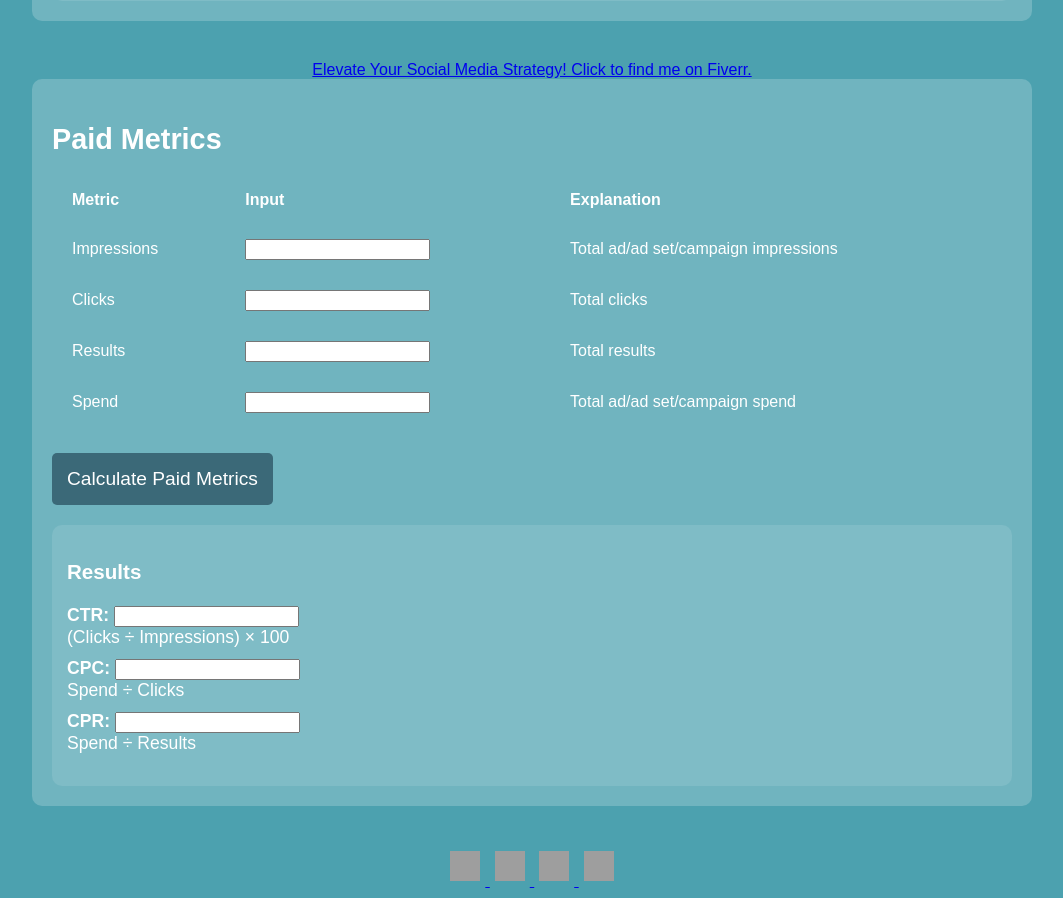
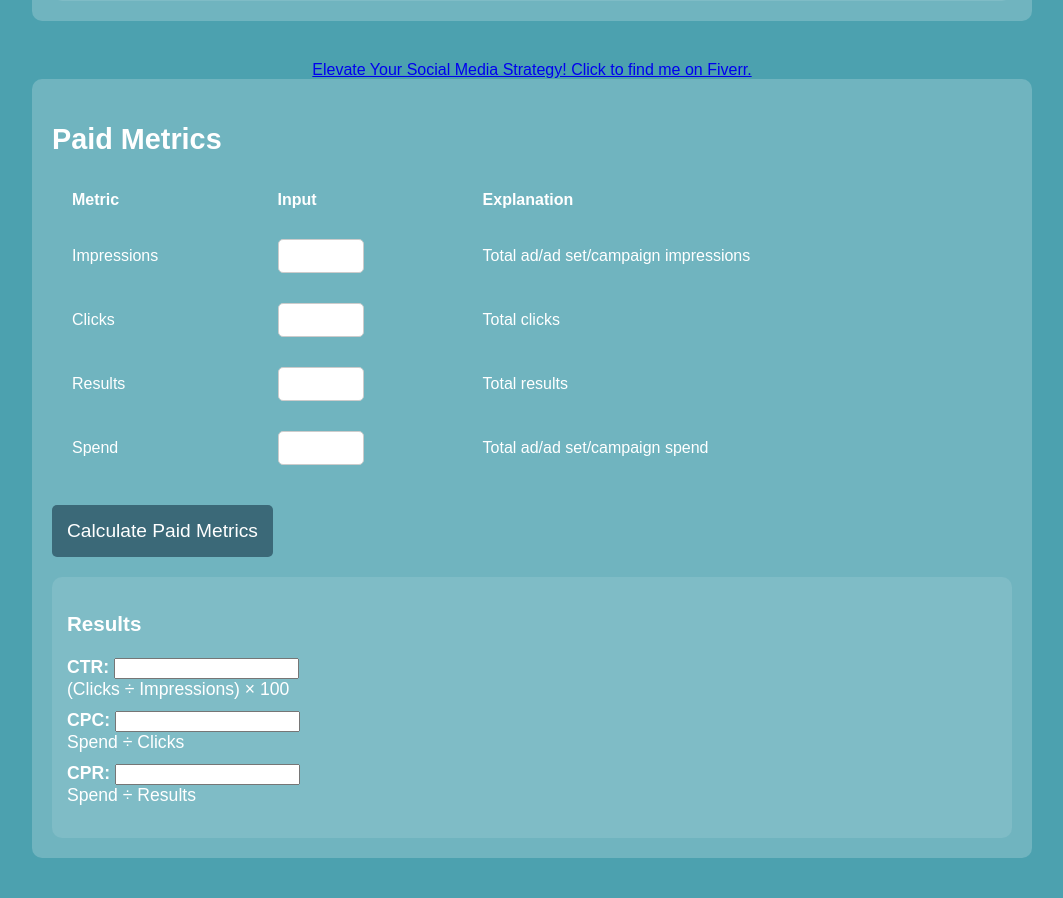
Before and after one commit to rominamassa/smm-metrics-optimizer, a Flask app: page / in a window 1280 px wide. Shown: the part 1356-2254 px from the top of the page, without its empty margins (108-1171 px from the left). Run offline with Flask 3, Linux system fonts and the light colour scheme; some libraries are stand-ins or nearby versions; grey boxes are pictures that could not be loaded.

Commit message:
Updated Paid Metrics section layout

```diff
--- a/templates/index.html
+++ b/templates/index.html
@@ -164,28 +164,27 @@
             </tr>
             <tr>
                 <td>Impressions</td>
-                        <td><input type="number" id="paid_impressions" name="paid_impressions"></td>
+                <td><input type="number" id="paid_impressions" name="paid_impressions" class="input-field"></td>
                 <td>Total ad/ad set/campaign impressions</td>
             </tr>
             <tr>
                 <td>Clicks</td>
-                        <td><input type="number" id="clicks" name="clicks"></td>
+                <td><input type="number" id="clicks" name="clicks" class="input-field"></td>
                 <td>Total clicks</td>
             </tr>
             <tr>
                 <td>Results</td>
-                        <td><input type="number" id="results" name="results"></td>
+                <td><input type="number" id="results" name="results" class="input-field"></td>
                 <td>Total results</td>
             </tr>
             <tr>
                 <td>Spend</td>
-                        <td><input type="number" id="spend" name="spend"></td>
+                <td><input type="number" id="spend" name="spend" class="input-field"></td>
                 <td>Total ad/ad set/campaign spend</td>
             </tr>
         </table>
         <button type="submit" class="submit-btn">Calculate Paid Metrics</button>
     </form>
-
     <div id="paid-results">
         <h3>Results</h3>
         <ul>
@@ -195,7 +194,6 @@
         </ul>
     </div>
 </section>
-
 <!-- Sharing Interface (Bottom) -->
         <div class="sharing-interface">
             <a href="https://www.linkedin.com/sharing/share-offsite/?url=https://smm-metrics-optimizer.herokuapp.com" target="_blank">
```
Lines whose indentation alone changed are shown as unchanged.
